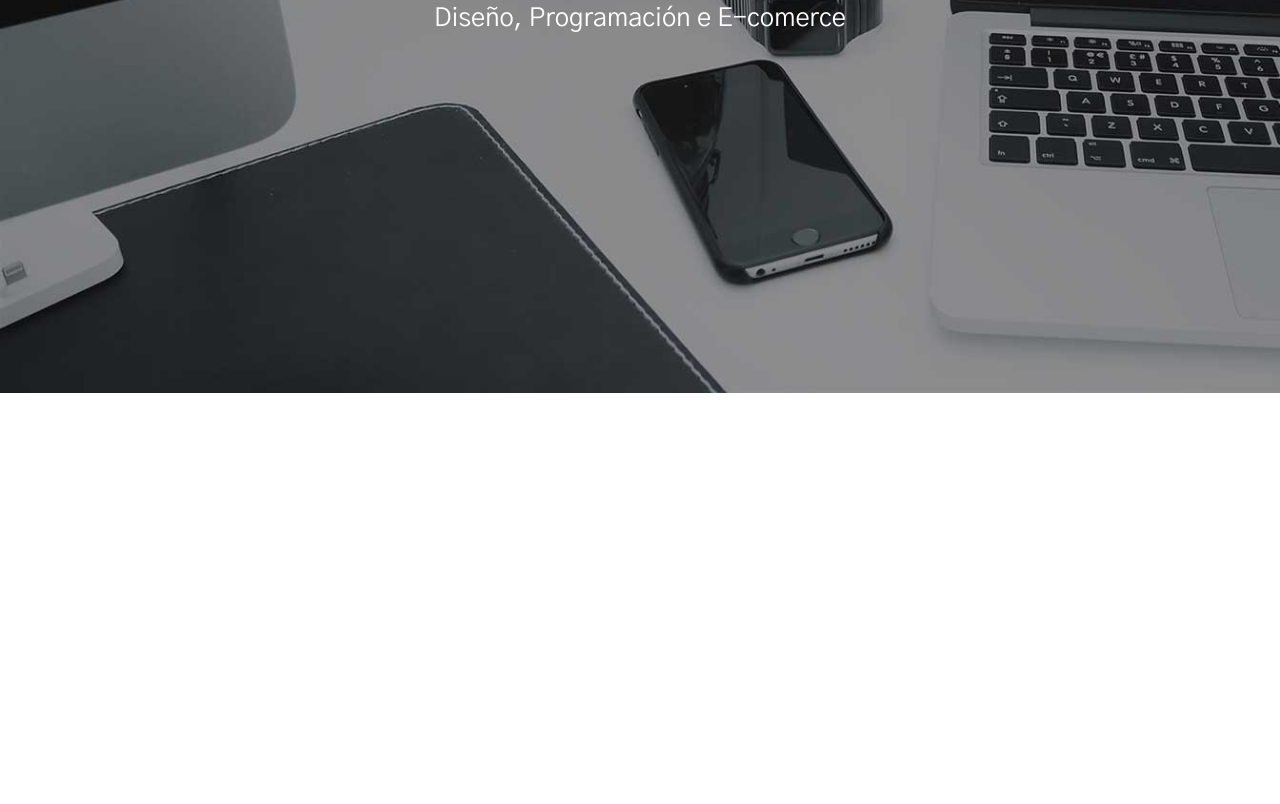
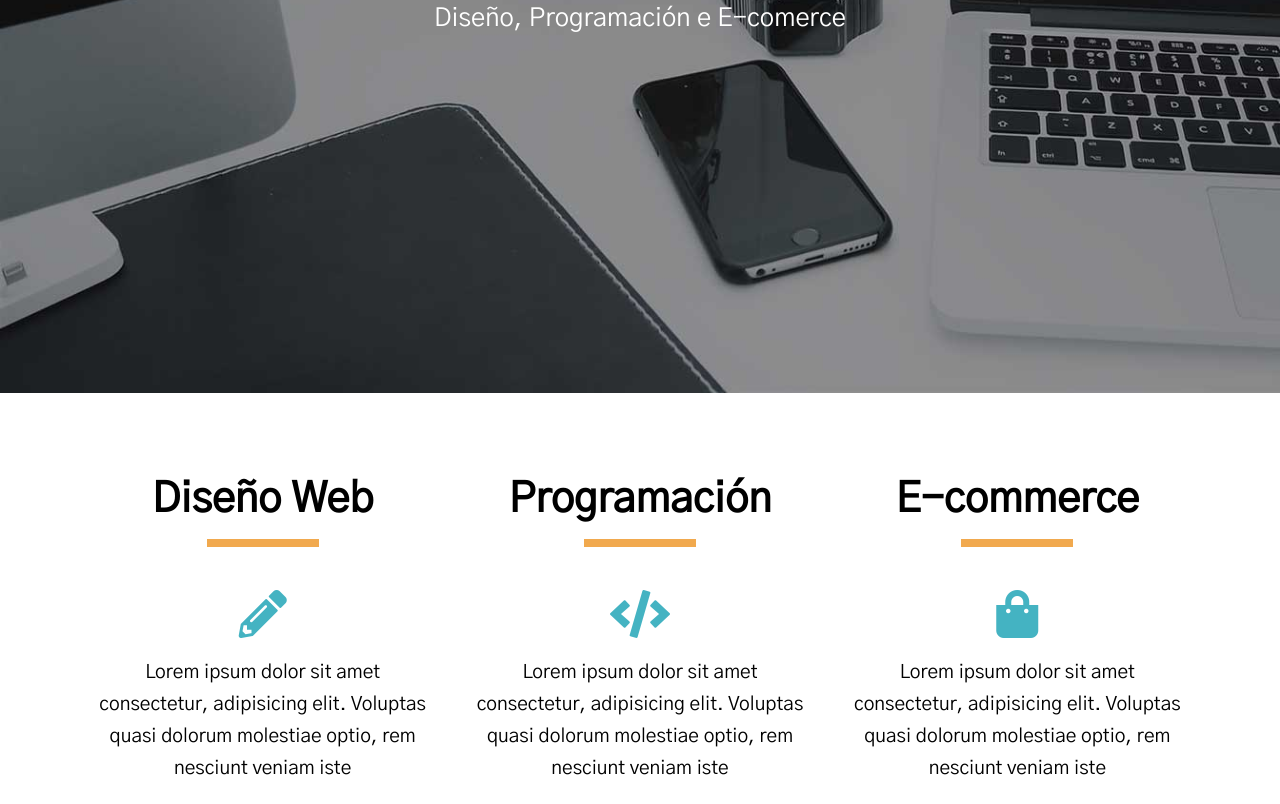
Before and after one commit to FerGuevaraM95/freelancer, a plain HTML site: page index.html in a window 1280 px wide. Shown: the part 407-1211 px from the top of the page. Before the commit the page ends 800 px from the top, so only its background shows below. Drawn offline with nearby package versions, Linux system fonts and the light colour scheme.

Commit message:
Add services

```diff
--- a/css/style.css
+++ b/css/style.css
@@ -65,3 +65,37 @@ p {
 .subtitle {
     font-size: 1.6rem;
 }
+
+
+/* SERVICES */
+
+.services {
+    margin-top: 3rem;
+    text-align: center;
+}
+
+.services h2 {
+    padding-bottom: .5rem;
+}
+
+.services h2::after {
+    display: block;
+    width: 7rem;
+    height: .5rem;
+    margin: 1rem auto 0 auto;
+    content: '';
+    background-color: var(--primario);
+}
+
+.services i {
+    font-size: 3rem;
+    color: var(--secundario);
+}
+
+@media (min-width:768px) {
+    .services {
+        display: grid;
+        grid-template-columns: repeat(auto-fit, minmax(200px, 1fr));
+        grid-column-gap: 2rem;
+    }
+}
--- a/index.html
+++ b/index.html
@@ -22,7 +22,26 @@
             </div>
         </div>
     </div>
-
+    <!-- SERVICES -->
+    <div class="services container">
+        <div class="service">
+            <h2>Diseño Web</h2>
+            <i class="fas fa-pencil-alt"></i>
+            <p>Lorem ipsum dolor sit amet consectetur, adipisicing elit. Voluptas quasi dolorum molestiae optio, rem nesciunt veniam iste</p>
+        </div>
+        <div class="service">
+            <h2>Programación</h2>
+            <i class="fas fa-code"></i>
+            <p>Lorem ipsum dolor sit amet consectetur, adipisicing elit. Voluptas quasi dolorum molestiae optio, rem nesciunt veniam iste
+            </p>
+        </div>
+        <div class="service">
+            <h2>E-commerce</h2>
+            <i class="fas fa-shopping-bag"></i>
+            <p>Lorem ipsum dolor sit amet consectetur, adipisicing elit. Voluptas quasi dolorum molestiae optio, rem nesciunt veniam iste
+            </p>
+        </div>
+    </div>
     <script src="js/app.js"></script>
 </body>
 
```
